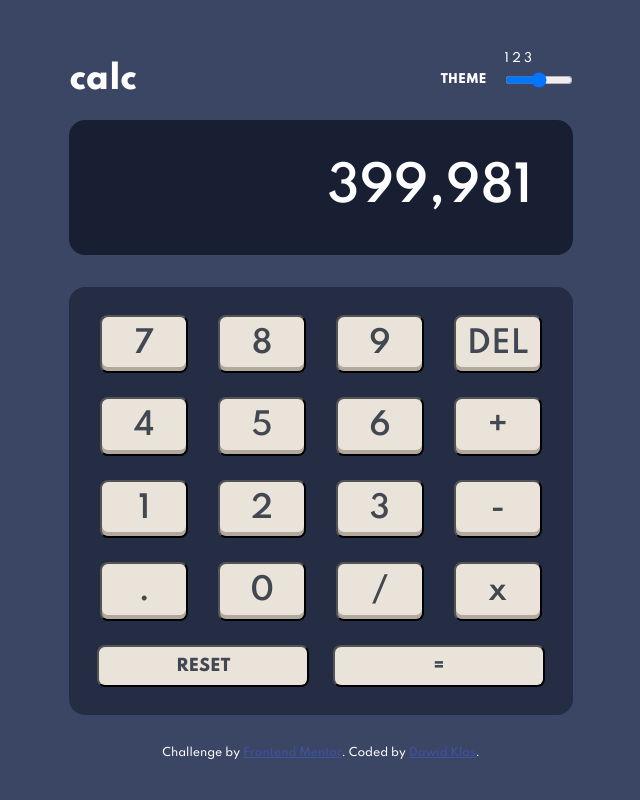
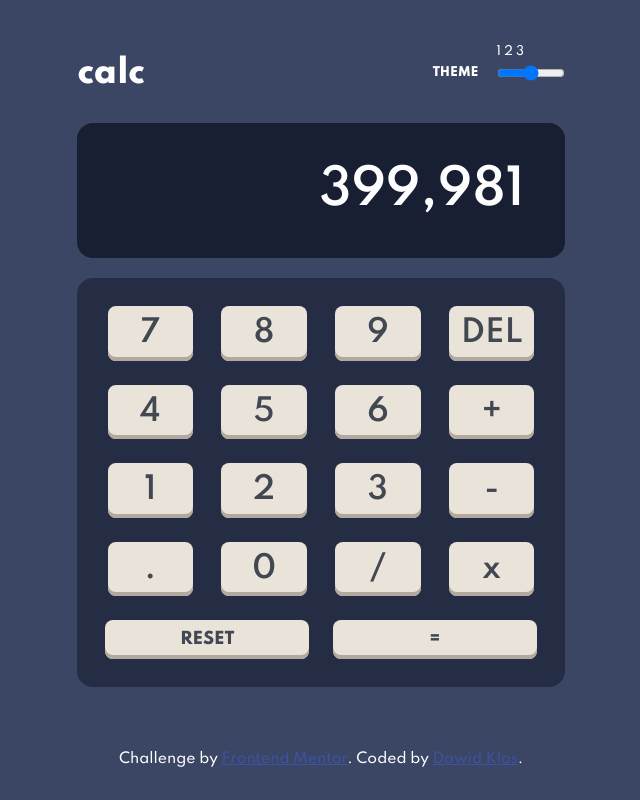
Before and after one commit to Dawid-Klos/calculator, a website built with webpack: page src/pages/index.html in a window 1280 px wide. Shown: the whole page, without its empty margins (319-959 px from the left). Built offline with nearby package versions, Linux system fonts and the light colour scheme.

Commit message:
Style spaces beetwen elements and turn off border on buttons

```diff
--- a/src/scss/main.scss
+++ b/src/scss/main.scss
@@ -28,6 +28,7 @@ body {
   display: flex;
   flex-flow: row nowrap;
   justify-content: space-between;
+  margin-bottom: 10px;
     &__heading {
 
     }
@@ -62,7 +63,7 @@ body {
   background-color: $bg-top;
   padding: 16px;
   border-radius: 16px;
-  margin-bottom: 32px;
+  margin-bottom: 20px;
     &__number {
       display: flex;
       justify-content: flex-end;
@@ -79,6 +80,7 @@ body {
   border-radius: 16px;
 }
 .numbers button {
+  border: none;
   background-color: $button;
   width: 75%;
   font-size: 30px;
@@ -162,9 +164,11 @@ body {
   color: $font-blue;
   font-weight: bold;
   width: 100%;
-
+  border: none;
+  box-shadow: inset  0px -4px $button-shadow;
 }
 
 .attribution {
-  margin-top: 32px;
+  font-size: 14px;
+  margin-top: 64px;
 }
```
